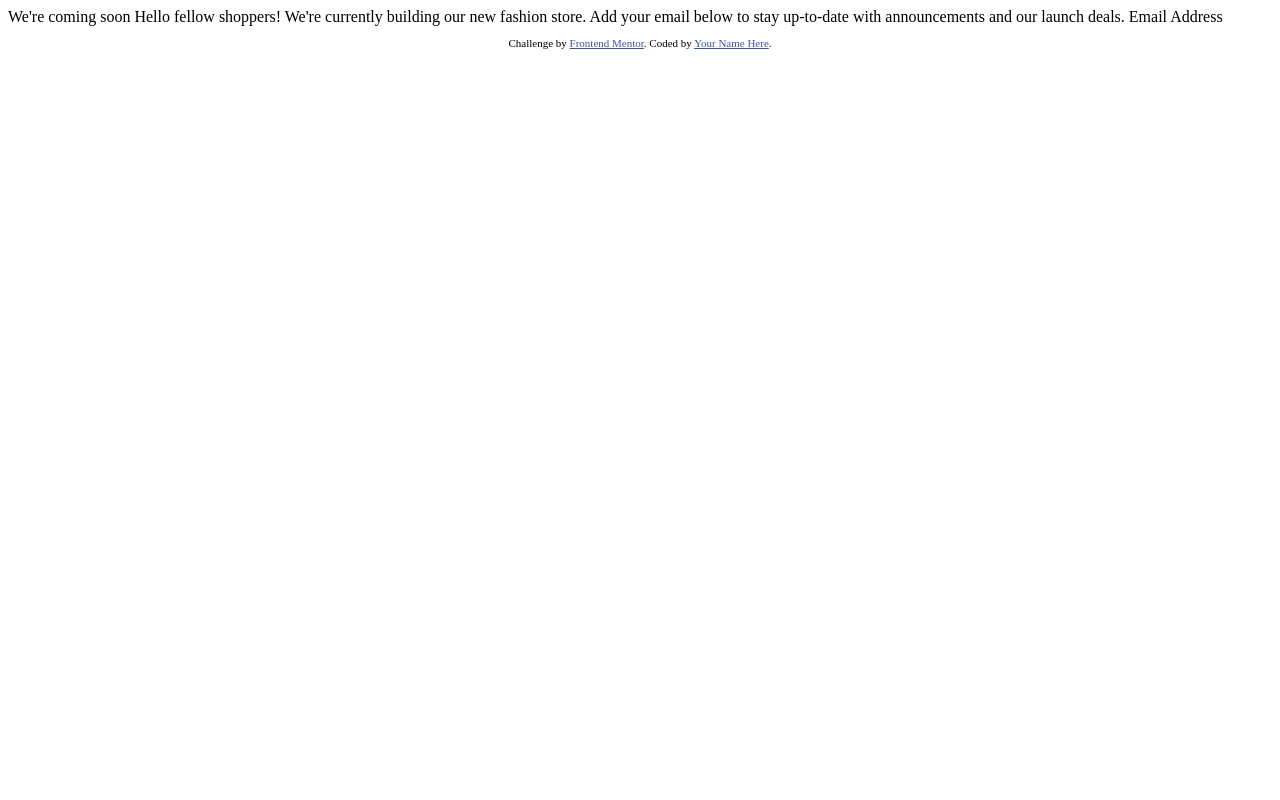
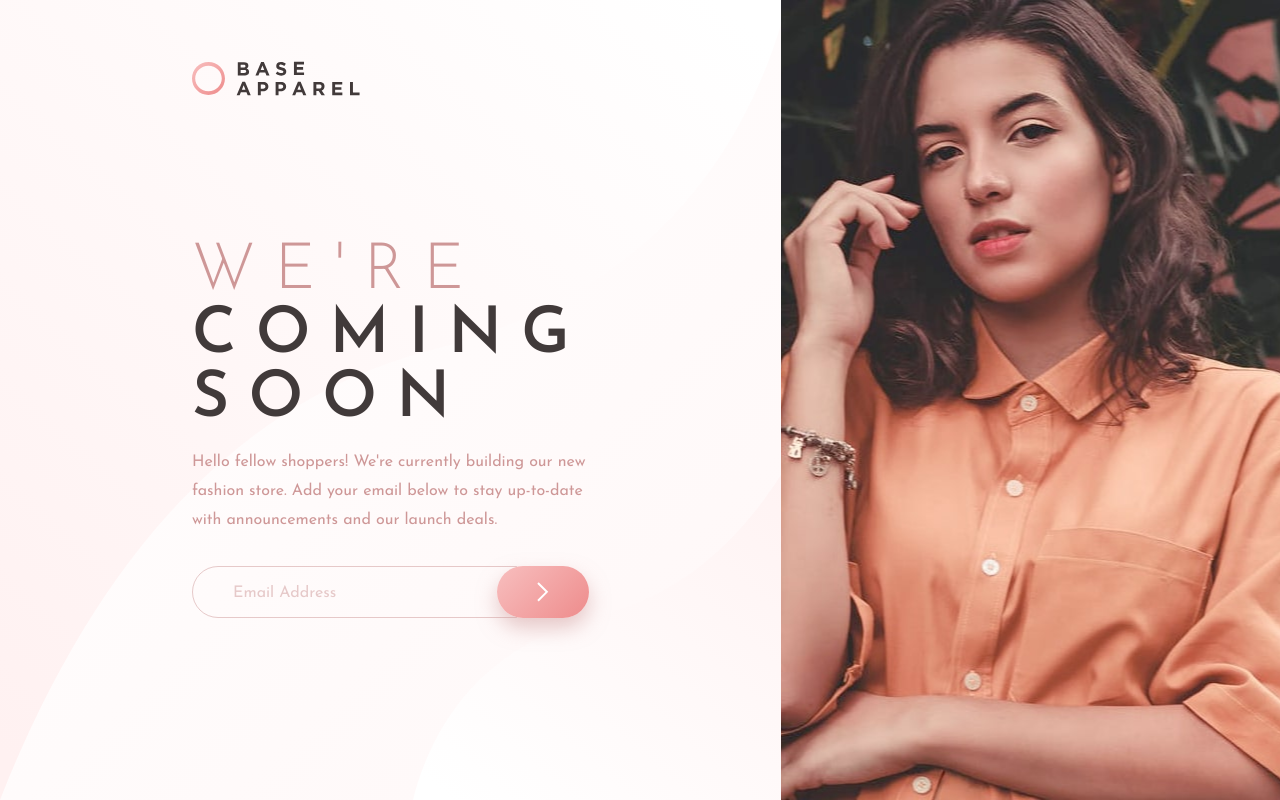
Before and after one commit to FlorianJourde/Frontend-Mentor-9-Base-apparel-coming-soon-master, a plain HTML site: page index.html in a window 1280 px wide. Drawn offline with Linux system fonts and the light colour scheme.

Commit message:
Updating HTML and CSS

```diff
--- a/index.html
+++ b/index.html
@@ -2,32 +2,31 @@
 <html lang="en">
 <head>
   <meta charset="UTF-8">
-  <meta name="viewport" content="width=device-width, initial-scale=1.0"> <!-- displays site properly based on user's device -->
-
+  <meta name="viewport" content="width=device-width, initial-scale=1.0">
   <link rel="icon" type="image/png" sizes="32x32" href="./images/favicon-32x32.png">
-
+  <link href="https://fonts.googleapis.com/css2?family=Josefin+Sans:wght@300;400;600&display=swap" rel="stylesheet">
+  <link rel="stylesheet" href="style.css">
   <title>Frontend Mentor | Base Apparel coming soon page</title>
-
-  <!-- Feel free to remove these styles or customise in your own stylesheet 👍 -->
-  <style>
-    .attribution { font-size: 11px; text-align: center; }
-    .attribution a { color: hsl(228, 45%, 44%); }
-  </style>
 </head>
 <body>
-
-  We're coming soon
-
-  Hello fellow shoppers! We're currently building our new fashion store.
-  Add your email below to stay up-to-date with announcements and our launch deals.
-
-  Email Address
-
-  <footer>
-    <p class="attribution">
-      Challenge by <a href="https://www.frontendmentor.io?ref=challenge" target="_blank">Frontend Mentor</a>.
-      Coded by <a href="#">Your Name Here</a>.
-    </p>
-  </footer>
+  <main>
+    <section class="navbar">
+      <a href="">
+        <img src="images/logo.svg" alt="">
+      </a>
+    </section>
+    <section class="contact">
+      <h1 class="subtitle uppercase">We're</h1>
+      <h1 class="title uppercase">coming soon</h1>
+      <p>Hello fellow shoppers! We're currently building our new fashion store. Add your email below to stay up-to-date with announcements and our launch deals.</p>
+      <form action="/" method="post">
+        <input type="email" id="email" placeholder="Email Address">
+        <label for="email"></label>
+        <input type="image" src="images/icon-arrow.svg" alt="">
+      </form>
+    </section>
+    <section class="header"></section>
+  </main>
+  <footer></footer>
 </body>
 </html>
--- /dev/null
+++ b/style.css
@@ -0,0 +1,190 @@
+:root {
+  --clr-desaturated-red: hsl(0, 36%, 70%);
+  --clr-desaturated-red-transparent: hsla(0, 36%, 70%, 0.5);
+  --clr-soft-red: hsl(0, 93%, 68%);
+  --clr-dark-grayish-red: hsl(0, 6%, 24%);
+  --grd-primary: linear-gradient(135deg, hsl(0, 0%, 100%), hsl(0, 100%, 98%));
+  --grd-secondary: linear-gradient(135deg, hsl(0, 80%, 86%), hsl(0, 74%, 74%));
+  --fs-body: 0.9em;
+  --lh-body: 1.4rem;
+  --fs-h1: 2.7em;
+  --ls-h1: 0.7rem;
+  --lh-h1: 2.5rem;
+  --ff-primary: Josefin Sans, sans-serif;
+}
+
+*, ::after, ::before {
+  box-sizing: border-box;
+  margin: 0;
+  padding: 0;
+}
+
+h1 {
+  text-transform: uppercase;
+  letter-spacing: var(--ls-h1);
+  font-size: var(--fs-h1);
+  color: var(--clr-dark-grayish-red);
+  line-height: var(--lh-h1);
+}
+
+body {
+  font-size: var(--fs-body);
+  font-family: var(--ff-primary);
+  display: flex;
+  justify-content: center;
+  align-items: center;
+  height: 100vh;
+  background: var(--grd-primary);
+  color: var(--clr-desaturated-red);
+  text-align: center;
+  /*padding: 1rem;*/
+}
+
+main {
+  display: flex;
+  flex-direction: column;
+  margin: auto;
+  /*margin-top: 5rem;*/
+  min-width: 320px;
+  max-width: 500px;
+}
+
+.navbar {
+  grid-area: first-box;
+  order: 1;
+  padding: 1rem 2rem;
+  /*padding-left: 2rem;*/
+  display: flex;
+  height: 80px;
+  align-items: center;
+}
+
+.navbar img {
+  height: 20px;
+  margin-right: 0;
+  margin-left: auto;
+}
+
+.header{
+  grid-area: third-box;
+  order: 2;
+  background-image: url("images/hero-mobile.jpg");
+  background-position: center;
+  background-size: cover;
+  height: 250px;
+}
+
+.contact {
+  grid-area: second-box;
+  order: 3;
+  padding: 4rem 2rem;
+  /*display: flex;*/
+  /*flex-direction: column;*/
+}
+
+.subtitle {
+  color: var(--clr-desaturated-red);
+  font-weight: 300;
+}
+
+.title {
+  margin-bottom: 1rem;
+}
+
+.contact p {
+  margin-bottom: 2rem;
+  line-height: var(--lh-body);
+}
+
+.contact form {
+  display: flex;
+  justify-content: space-between;
+}
+
+.contact input {
+  padding: 0.8rem 1.6rem;
+}
+
+
+::placeholder {
+  color: hsla(0, 36%, 70%, 0.5);
+  font-family: var(--ff-primary);
+  font-size: 1em;
+}
+
+
+.contact input[type=email] {
+  flex-grow: 1;
+  background-color: transparent;
+  border-top-left-radius: 5rem;
+  border-bottom-left-radius: 5rem;
+  border: 1px solid var(--clr-desaturated-red-transparent);
+  /*opacity: 0.5;*/
+}
+
+.contact input[type=email]:focus-visible {
+  outline: var(--clr-dark-grayish-red) auto 1px;
+}
+
+.contact input[type=image] {
+  margin-left: -20px;
+  border-radius: 5rem;
+  background: var(--grd-secondary);
+  box-shadow: 0 10px 20px var(--clr-desaturated-red-transparent);
+}
+
+@media screen and (min-width: 1000px) {
+  :root {
+    --fs-body: 1em;
+    --lh-body: 1.8rem;
+    --fs-h1: 4em;
+    --ls-h1: 1.2rem;
+    --lh-h1: 4rem;
+  }
+
+  body {
+    /*background: red;*/
+    text-align: left;
+  }
+
+  main {
+    display: grid;
+    grid-template-columns: 4fr 3fr;
+    grid-template-rows: 1fr 4fr;
+    grid-template-areas:
+      "first-box third-box"
+      "second-box third-box";
+    max-width: 1450px;
+    background-image: url("images/bg-pattern-desktop.svg");
+  }
+
+  .navbar {
+    padding: 5rem 12rem;
+  }
+
+  .navbar img {
+    height: 35px;
+  }
+
+  .header {
+    height: auto;
+    background-image: url("images/hero-desktop.jpg");
+  }
+
+  .contact {
+    display: flex;
+    flex-direction: column;
+  }
+
+  .contact {
+    padding: 5rem 12rem;
+  }
+
+  .contact input {
+    padding: 1rem 2.5rem;
+  }
+
+  ::placeholder {
+    font-size: 1.2em;
+  }
+}
```
Also changed, not shown: 2 other files.
